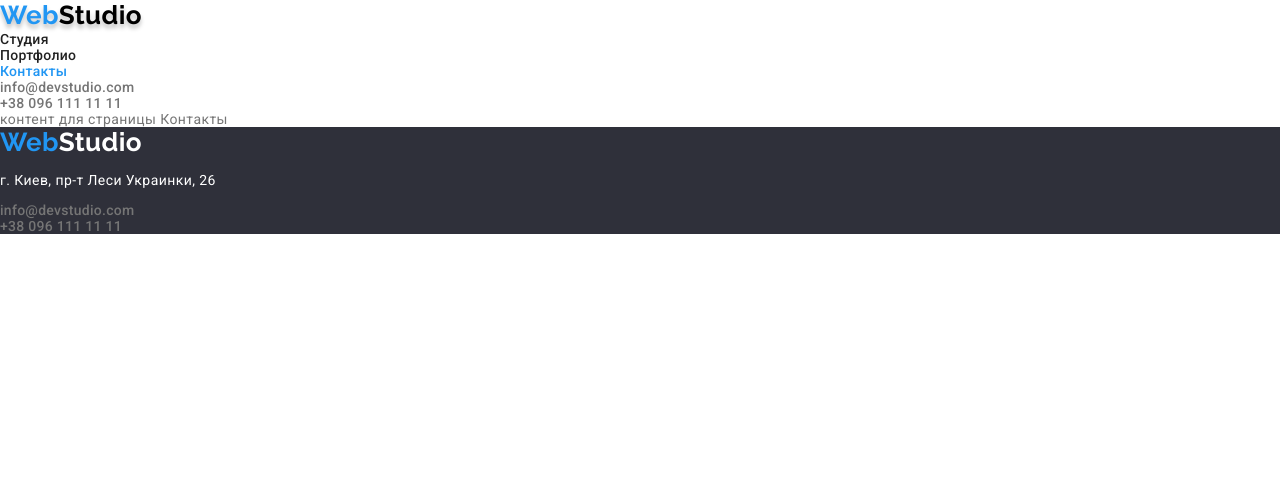
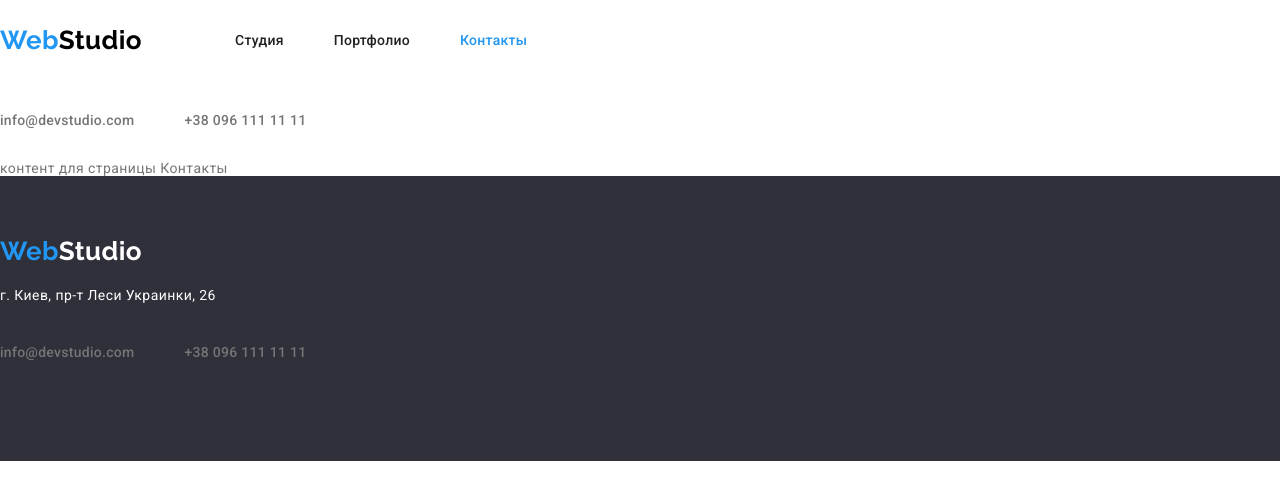
Before and after one commit to Andre-ft/goit-markup-hw-03, a plain HTML site: page pages/contacts.html in a window 1280 px wide. Drawn offline with nearby package versions, Linux system fonts and the light colour scheme.

Commit message:
flex updates

```diff
--- a/css/style.css
+++ b/css/style.css
@@ -74,11 +74,27 @@ body {
 
 .title {
   color: var(--title-text-color);
-  margin: 0;
+  margin: 0 0 10px 0;
   padding: 0;
 }
 
+img {
+  display: block;
+}
+
 /* header */
+
+/* .page-header {
+} */
+
+.page-header .container {
+  display: flex;
+}
+
+nav {
+  display: flex;
+  align-items: center;
+}
 
 /* logo */
 
@@ -106,6 +122,12 @@ body {
   color: #ffffff;
 }
 
+.page-header .logo,
+.site-nav,
+.auth-nav {
+  vertical-align: middle;
+}
+
 /* site auth navigation */
 
 .auth-nav,
@@ -113,6 +135,16 @@ body {
   font-weight: 500;
   line-height: 1.143;
   letter-spacing: 0.02em;
+  display: flex;
+}
+
+.auth-nav li:not(:last-child),
+.site-nav li:not(:last-child) {
+  margin-right: 50px;
+}
+
+.site-nav {
+  margin-left: 93px;
 }
 
 .link {
@@ -125,6 +157,13 @@ body {
 
 .site-nav .link {
   color: #212121;
+}
+
+.auth-nav .link,
+.site-nav .link {
+  display: block;
+  padding-top: 32px;
+  padding-bottom: 32px;
 }
 
 .auth-nav .link:hover,
@@ -190,6 +229,7 @@ body {
   line-height: 1.167;
   text-align: center;
   color: var(--title-text-color);
+  margin-bottom: 50px;
 }
 
 /* features */
@@ -229,6 +269,17 @@ body {
   font-size: 16px;
   line-height: 1.188;
   text-align: center;
+  margin: 0;
+}
+
+.our-team-list img {
+  padding: 0;
+  margin: 0 0 30px 0;
+}
+
+.our-team-list li {
+  background-color: #fff;
+  padding-bottom: 30px;
 }
 
 /* portfolio section */
@@ -275,6 +326,8 @@ body {
 
 footer {
   background-color: var(--primary-bacgr-color);
+  padding-top: 60px;
+  padding-bottom: 60px;
 }
 
 /* у данного тега пришлось указать font-style: normal т.к. по умолчанию
@@ -289,4 +342,16 @@ address {
 
 .address-text {
   color: #ffffff;
+  padding: 0;
+  margin: 0 0 9px 0;
 }
+
+footer .logo {
+  display: inline-block;
+  margin: 0 0 20px 0;
+  padding: 0;
+}
+
+address li:first-child {
+  margin: 0 0 9px 0;
+}
```
Also changed, not shown: index.html (+3 -2 lines).
